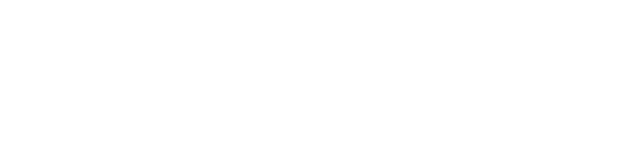
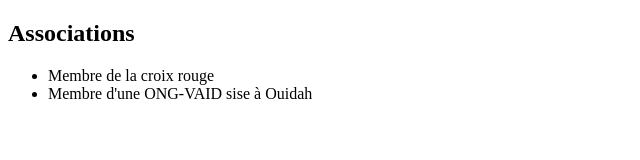
Before and after one commit to Orelson14/git-mon-cv, a plain HTML site: page index.html in a window 1280 px wide. Shown: the whole page, without its empty margins (0-640 px from the left). Drawn offline with Linux system fonts and the light colour scheme.

Commit message:
mise en place de la sectionassociations

```diff
--- a/index.html
+++ b/index.html
@@ -7,6 +7,10 @@
     <title>Document</title>
 </head>
 <body>
-
+    <h2>Associations</h2>
+        <ul>
+            <li>Membre de la croix rouge</li>
+            <li>Membre d'une ONG-VAID sise à Ouidah</li>
+        </ul>
 </body>
 </html>
```
